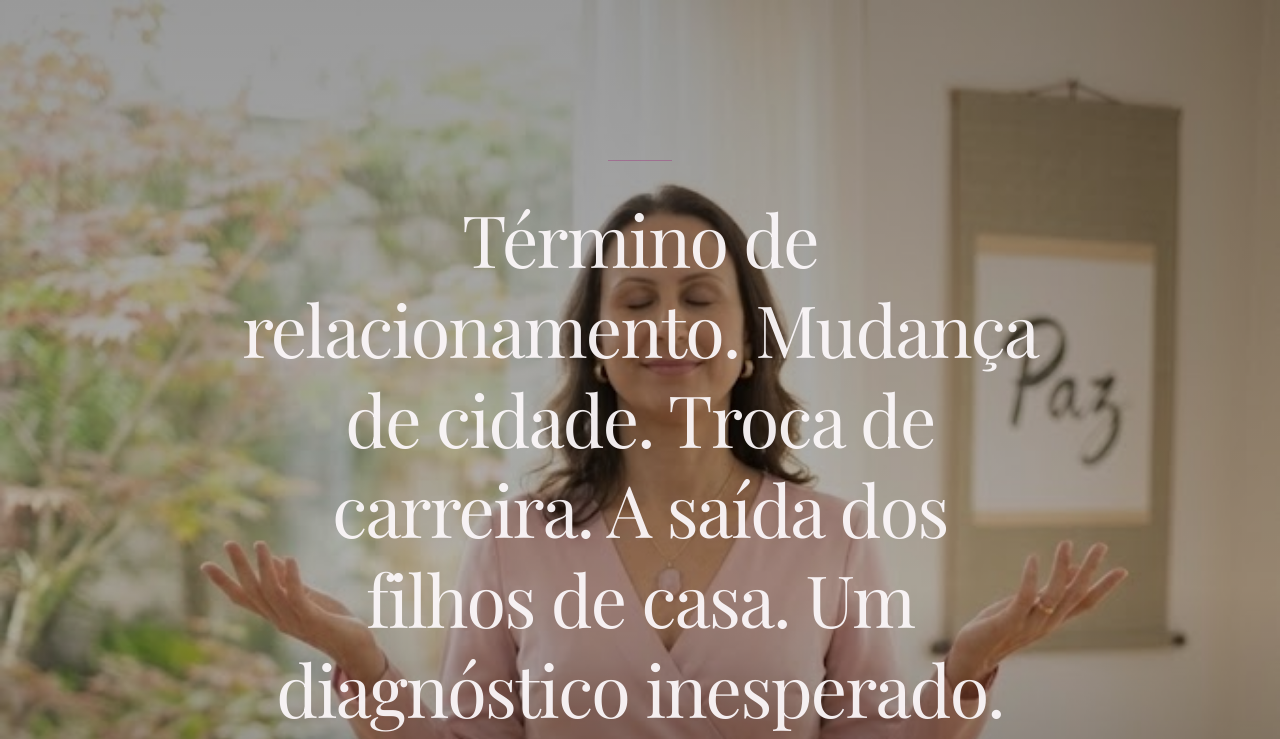
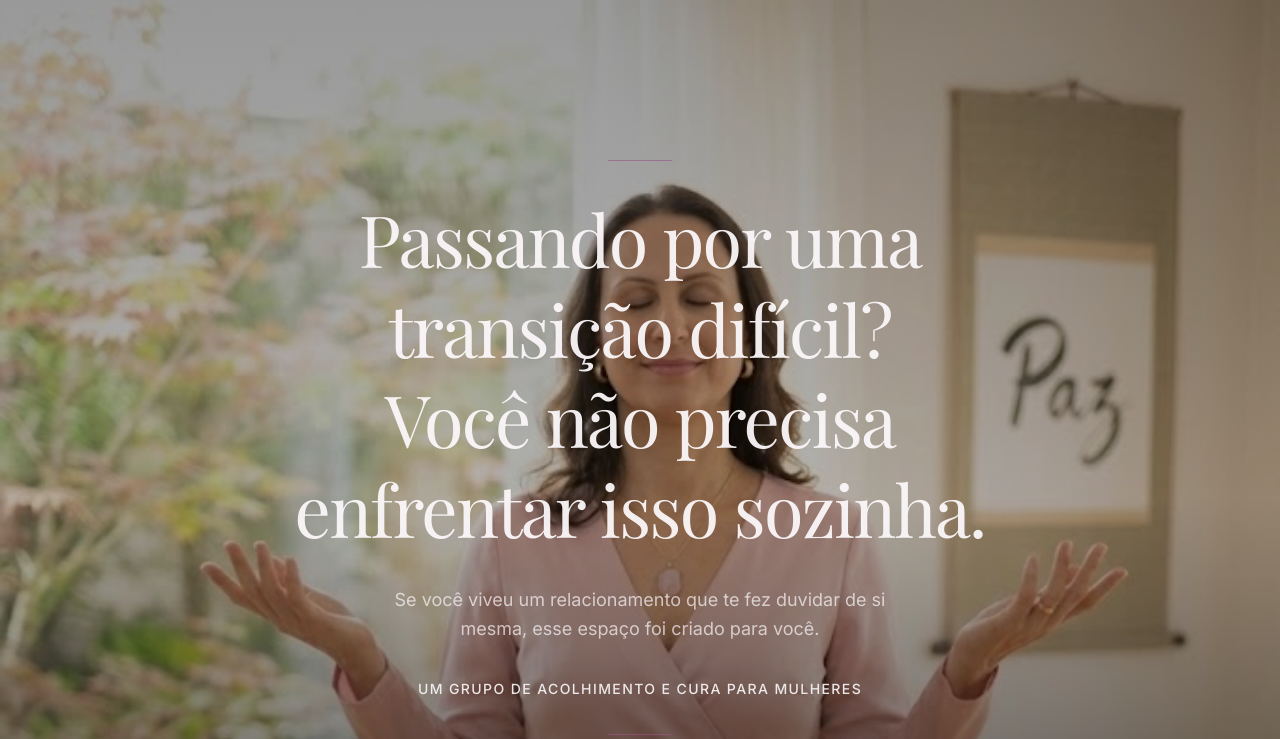
Before and after one commit to alessandro-campos-dev/v0-lab-contoterapia, a Next.js app: page / in a window 1280 px wide. Shown: the top 739 px of the page. Built offline with nearby package versions, Linux system fonts and the light colour scheme; a web font is replaced by a local one.

Commit message:
feat: update hero section headline
New main headline: "Passing through a difficult transition? You don't need to face it alone."

Co-authored-by: Alessandro Augusto de Oliveira Campos <215302746+alessandro-campos-dev@users.noreply.github.com>

```diff
--- a/components/hero-section.tsx
+++ b/components/hero-section.tsx
@@ -26,7 +26,7 @@ export function HeroSection() {
         {/* Main headline */}
         <h1 className="font-serif text-4xl md:text-6xl lg:text-7xl leading-tight tracking-tight text-balance">
           <span className="text-primary-foreground/95">
-            {"Término de relacionamento. Mudança de cidade. Troca de carreira. A saída dos filhos de casa. Um diagnóstico inesperado."}
+            {"Passando por uma transição difícil? Você não precisa enfrentar isso sozinha."}
           </span>
         </h1>
 
```
